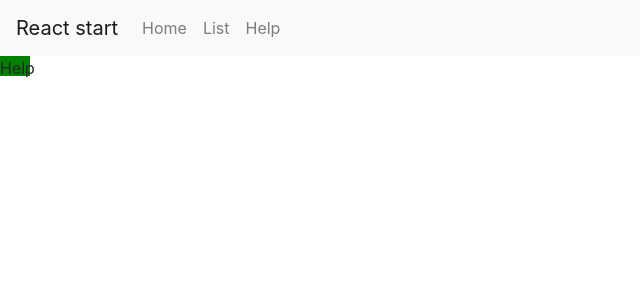
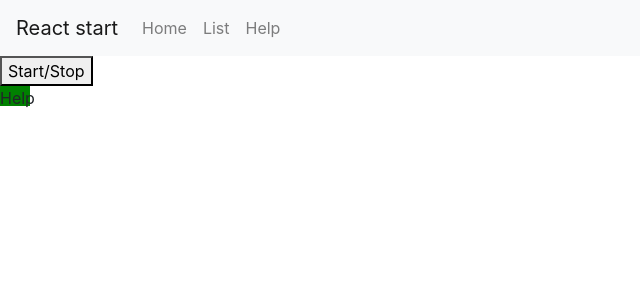
Before and after one commit to delprzemo/reactjs-starter, a React (Create React App) app: page /help in a window 1280 px wide. Shown: the top 300 px of the page, without its empty margins (0-640 px from the left). Built offline with nearby package versions, Linux system fonts and the light colour scheme.

Commit message:
Exercise 6: pause color changing

```diff
--- a/src/Help/Help.js
+++ b/src/Help/Help.js
@@ -3,9 +3,16 @@ import './Help.less'
 import Square from './Square/Square'
 
 export default class Help extends Component {
+
+    constructor(props) {
+        super(props);
+    }
+
     render() {
         return (
-            <Square />
+            <div>
+                <Square />
+            </div>
         )
     }
 }
--- a/src/Help/Square/Square.js
+++ b/src/Help/Square/Square.js
@@ -5,7 +5,7 @@ export default class Square extends Component {
 
     constructor(props) {
         super(props);
-        this.state = { color: "red-background" };
+        this.state = { color: "red-background", running: true };
     }
 
     componentDidMount() {
@@ -16,9 +16,17 @@ export default class Square extends Component {
         clearInterval(this.timer);
     }
 
+    onPauseButtonClick(e) {
+        e.preventDefault();
+        this.setState((state) => ({
+            running: !state.running
+        }));
+    }
+
+
     tick = () => {
-        if(this.state) {
-            if(this.state.color === "red-background") {
+        if (this.state && this.state.running) {
+            if (this.state.color === "red-background") {
                 this.setState({
                     color: "green-background"
                 });
@@ -32,7 +40,10 @@ export default class Square extends Component {
 
     render() {
         return (
-            <div className={this.state.color}>Help</div>
+            <div>
+                <button onClick={(e) => this.onPauseButtonClick(e)}>Start/Stop</button>
+                <div className={this.state.color}>Help</div>
+            </div>
         )
     }
 }
```
Also changed, not shown: 1 other file (tests, documents, lock files or other folders).
